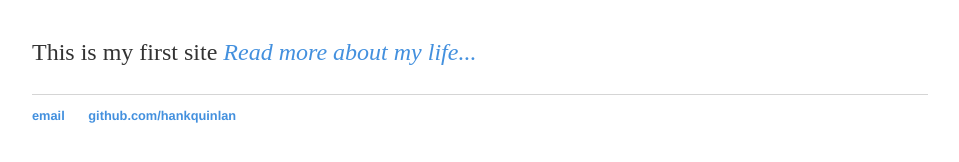
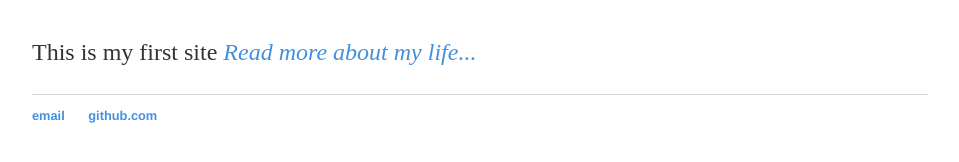
Before and after one commit to Illcarious/Illcarious.github.io, a Jekyll site: the page built from index.html, in a window 1280 px wide. Shown: the part 161-323 px from the top of the page, without its empty margins (160-1119 px from the left). Built offline with Jekyll 4.4.1, drawn with Linux system fonts in a browser that asks for light colours.

Commit message:
Update default.html

```diff
--- a/_layouts/default.html
+++ b/_layouts/default.html
@@ -21,8 +21,8 @@
 			</div><!-- /.container -->
 			<footer>
 	    		<ul>
-	        		<li><a href="mailto:hankquinlanhub@gmail.com">email</a></li>
-	        		<li><a href="https://github.com/hankquinlan">github.com/hankquinlan</a></li>
+	        		<li><a href="mailto:fakeemail@gmail.com">email</a></li>
+	        		<li><a href="https://github.com">github.com</a></li>
 				</ul>
 			</footer>
 		</body>
```
